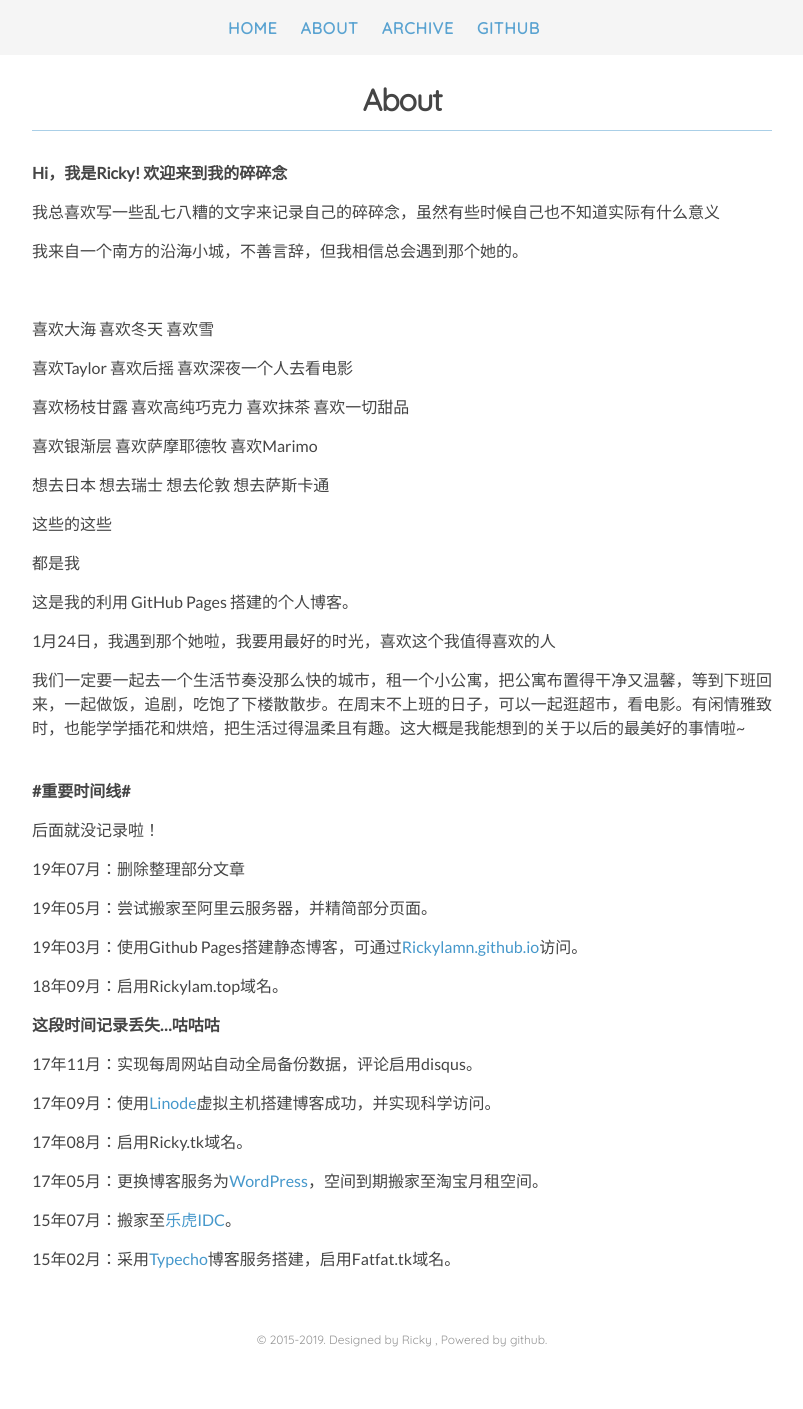
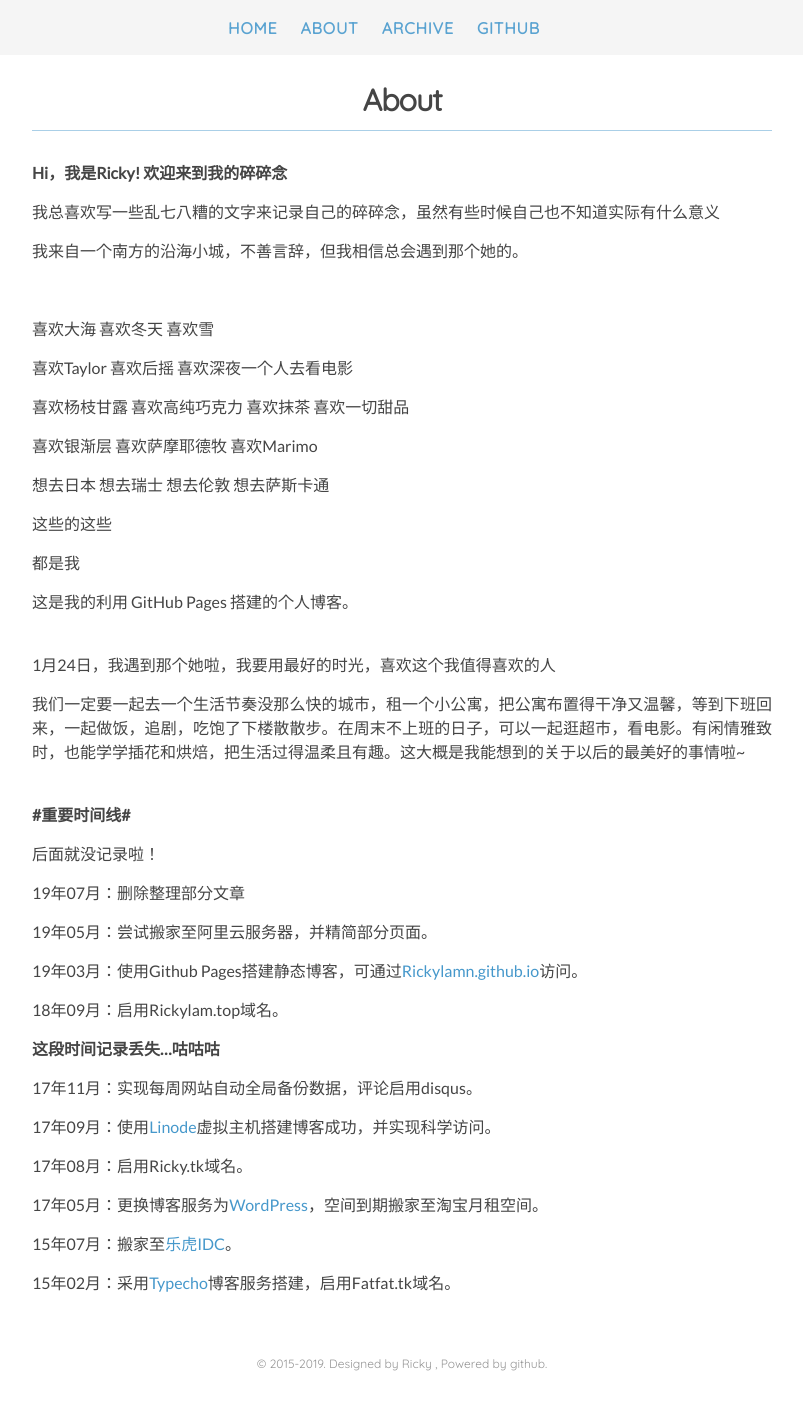
Before and after one commit to Rickylamn/Rickylamn.github.io, a Jekyll site: the page built from about.md, in a window 1280 px wide. Shown: the whole page, without its empty margins (238-1041 px from the left). Built offline with Jekyll 4.4.1, drawn with Linux system fonts in a browser that asks for light colours; nearby versions of some CDN libraries; before the commit the page ends 1385 px from its top, so only the background shows below that.

Commit message:
Update about.md
1

```diff
--- a/about.md
+++ b/about.md
@@ -32,14 +32,13 @@ permalink: /about/
 
 
 
+
+<br>
 1月24日，我遇到那个她啦，我要用最好的时光，喜欢这个我值得喜欢的人
-<br>
 
 
 我们一定要一起去一个生活节奏没那么快的城市，租一个小公寓，把公寓布置得干净又温馨，等到下班回来，一起做饭，追剧，吃饱了下楼散散步。在周末不上班的日子，可以一起逛超市，看电影。有闲情雅致时，也能学学插花和烘焙，把生活过得温柔且有趣。这大概是我能想到的关于以后的最美好的事情啦~
 <br>
-
-
 
 <br>
 **#重要时间线#**
```
